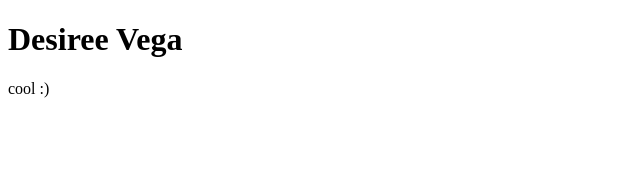
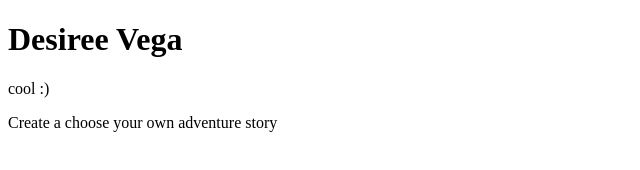
Before and after one commit to ReeseSha/Practice-Assignment, a plain HTML site: page index.html in a window 1280 px wide. Shown: the whole page, without its empty margins (0-640 px from the left). Drawn offline with Linux system fonts and the light colour scheme.

Commit message:
Added description

```diff
--- a/index.html
+++ b/index.html
@@ -9,5 +9,6 @@
 <body>
   <h1>Desiree Vega</h1>
   <p>cool :)</p>
+  <p>Create a choose your own adventure story</p>
 </body>
 </html>
```
